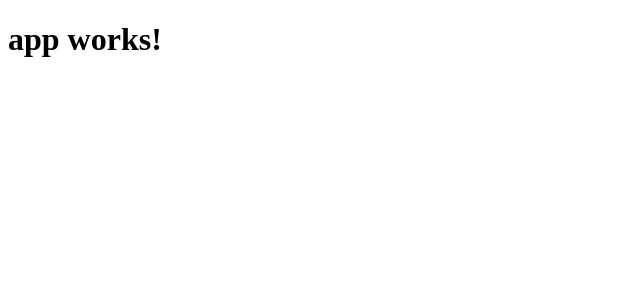
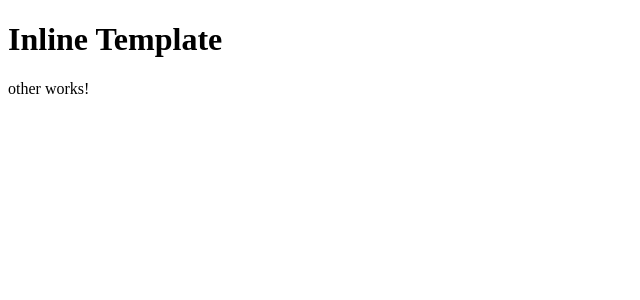
Before and after one commit to akashgarg51/angular2-learning, an Angular app: page / in a window 1280 px wide. Shown: the top 300 px of the page, without its empty margins (0-640 px from the left). Built offline with nearby package versions, Linux system fonts and the light colour scheme.

Commit message:
Added other component using 'ng generate component other' and made it part of app component and converted to inline template
Change-Id: I534dcf489248cdb2402be56cb74ee486cc2ff629
Signed-off-by: Akash Garg <akash.garg@sap.com>

```diff
--- a/src/app/app.component.ts
+++ b/src/app/app.component.ts
@@ -2,7 +2,10 @@
 
 @Component({
   selector: 'app-root',
-  templateUrl: './app.component.html',
+  template: `
+      <h1>Inline Template </h1>
+      <app-other></app-other>
+     `,
   styleUrls: ['./app.component.css']
 })
 export class AppComponent {
--- a/src/app/app.module.ts
+++ b/src/app/app.module.ts
@@ -4,10 +4,12 @@
 import { HttpModule } from '@angular/http';
 
 import { AppComponent } from './app.component';
+import { OtherComponent } from './other/other.component';
 
 @NgModule({
   declarations: [
-    AppComponent
+    AppComponent,
+    OtherComponent
   ],
   imports: [
     BrowserModule,
--- /dev/null
+++ b/src/app/other/other.component.html
@@ -0,0 +1,3 @@
+<p>
+  other works!
+</p>
--- /dev/null
+++ b/src/app/other/other.component.ts
@@ -0,0 +1,15 @@
+import { Component, OnInit } from '@angular/core';
+
+@Component({
+  selector: 'app-other',
+  templateUrl: './other.component.html',
+  styleUrls: ['./other.component.css']
+})
+export class OtherComponent implements OnInit {
+
+  constructor() { }
+
+  ngOnInit() {
+  }
+
+}
```
Also changed, not shown: src/app/other/other.component.css (added), 1 other file (tests, documents, lock files or other folders).
